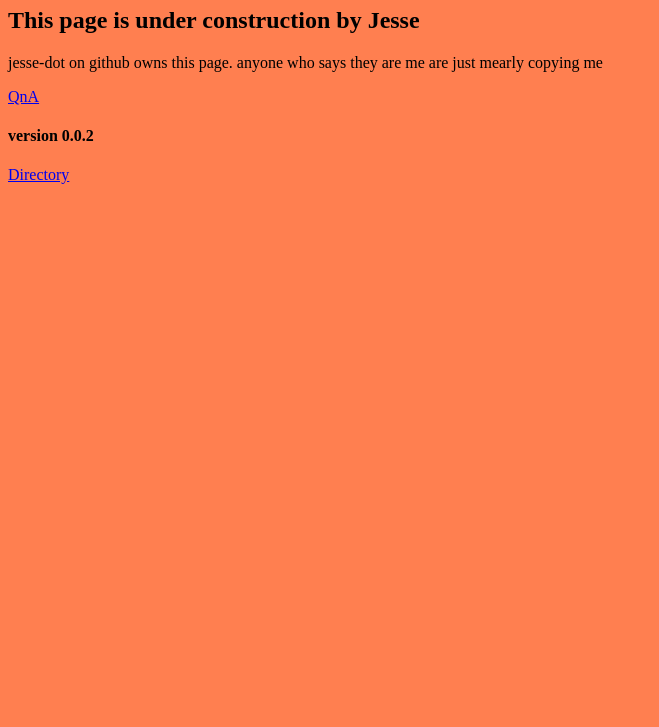
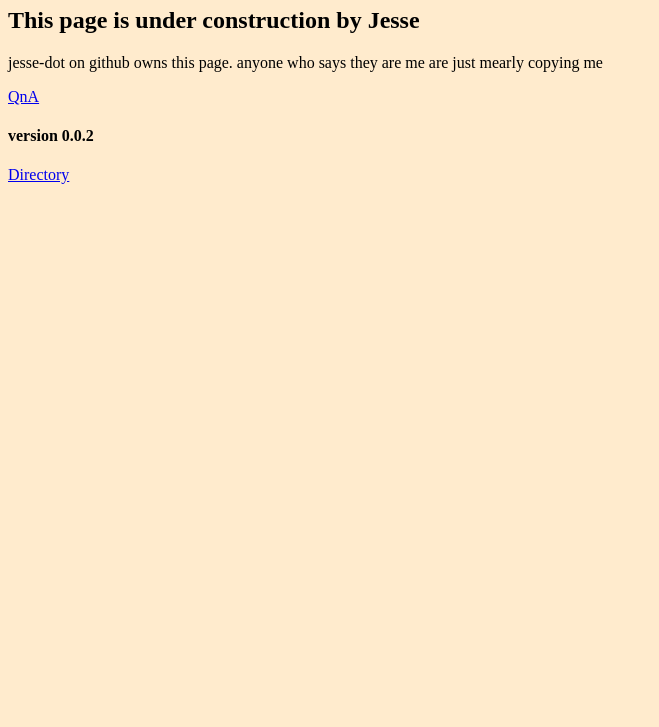
Before and after one commit to jesse-dot/Chris-Personal-Web-V2, a plain HTML site: page index.html in a window 1280 px wide. Shown: the part 73-800 px from the top of the page, without its empty margins (0-659 px from the left). Drawn offline with Linux system fonts and the light colour scheme.

Commit message:
Update background.css

```diff
--- a/background.css
+++ b/background.css
@@ -1 +1 @@
-body {background-color: coral;}
+body {background-color: BlanchedAlmond;}
```
